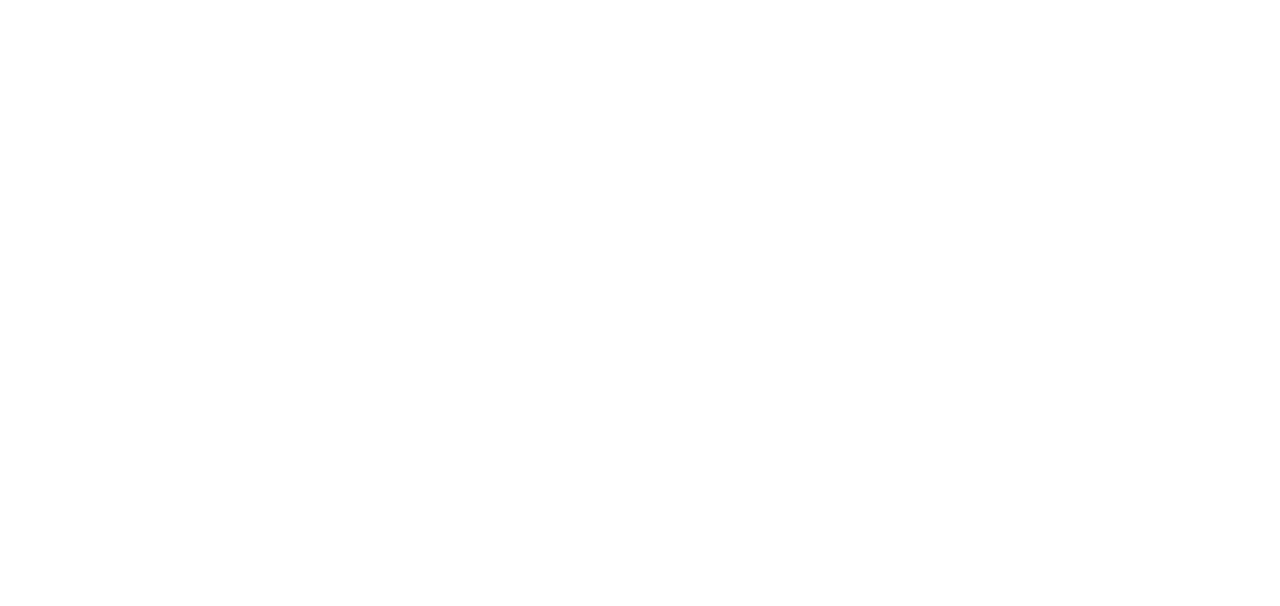
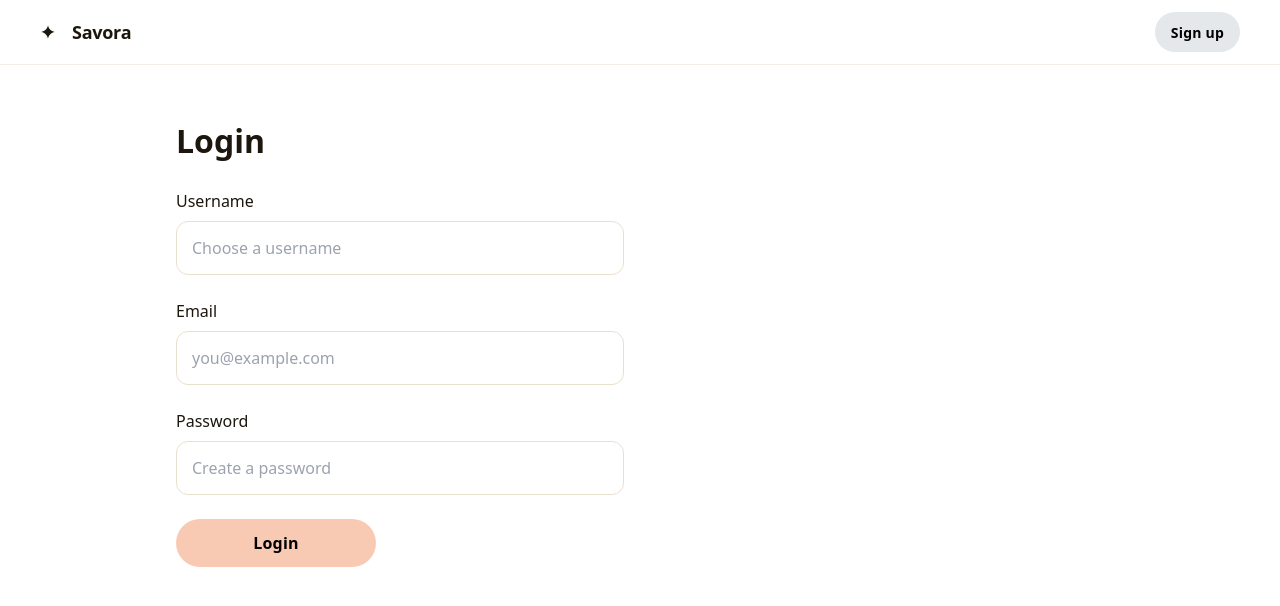
Before and after one commit to juliors1/Savora, a React (Vite) app in the folder Frontend/: page /login in a window 1280 px wide. Before the commit this address had no page. Shown: the top 606 px of the page. Built offline with nearby package versions, Linux system fonts and the light colour scheme.

Commit message:
Create Login Page

```diff
--- a/Frontend/src/App/App.jsx
+++ b/Frontend/src/App/App.jsx
@@ -1,6 +1,6 @@
 import React from "react";
 import { Routes, Route } from "react-router-dom";
-import NavBar from "../../components/NavBar/NavBar";
+// import NavBar from "../../components/NavBar/NavBar";
 // import Login from '../Login/Login'
 // import Register from '..Signup/Signup'
 // import Profile from '../Profile/Profile'
--- a/Frontend/src/pages/App/App.jsx
+++ b/Frontend/src/pages/App/App.jsx
@@ -1,7 +1,6 @@
 import React from "react";
 import { Routes, Route } from "react-router-dom";
-//
-// import Login from '../Login/Login'
+import Login from "../Login/Login";
 import Signup from "../Signup/Signup";
 // import Profile from '../Profile/Profile'
 import "./App.css";
@@ -19,6 +18,7 @@ const App = () => {
       <Routes>
         <Route path="/" element={<Search />} />
         <Route path="/signup" element={<Signup />} />
+        <Route path="/login" element={<Login />} />
         <Route path="/recipe/create" element={<CreateRecipe />} />
         {/* <Route path="/recipe/view/:id" element={<ViewRecipe />} />
         <Route path="/recipe/edit/:id" element={<EditRecipe />} />
--- a/Frontend/src/pages/Login/Login.jsx
+++ b/Frontend/src/pages/Login/Login.jsx
@@ -2,7 +2,85 @@ import React from 'react'
 
 const Login = () => {
   return (
-    <div>Login</div>
+    <div
+        className="relative flex size-full min-h-screen flex-col bg-[#FFFFFF] group/design-root overflow-x-hidden"
+        style={{ fontFamily: '"Plus Jakarta Sans", "Noto Sans", sans-serif' }}
+      >
+        <div className="layout-container flex h-full grow flex-col">
+          <header className="flex items-center justify-between whitespace-nowrap border-b border-solid border-b-[#F4EFE6] px-10 py-3">
+            <div className="flex items-center gap-4 text-[#1C160C]">
+              <div className="size-4">
+                <svg
+                  viewBox="0 0 48 48"
+                  fill="none"
+                  xmlns="http://www.w3.org/2000/svg"
+                >
+                  <path
+                    d="M24 4C25.7818 14.2173 33.7827 22.2182 44 24C33.7827 25.7818 25.7818 33.7827 24 44C22.2182 33.7827 14.2173 25.7818 4 24C14.2173 22.2182 22.2182 14.2173 24 4Z"
+                    fill="currentColor"
+                  />
+                </svg>
+              </div>
+              <h2 className="text-[#1C160C] text-lg font-bold leading-tight tracking-[-0.015em]">
+                Savora
+              </h2>
+            </div>
+            <button className="flex min-w-[84px] max-w-[480px] cursor-pointer items-center justify-center overflow-hidden rounded-full h-10 px-4 bg-[#E5E8EB] text-#000] text-sm font-bold leading-normal tracking-[0.015em]">
+              <span className="truncate">Sign up</span>
+            </button>
+          </header>
+          <div className="px-40 flex flex-1 justify-center py-5">
+            <div className="layout-content-container flex flex-col w-[512px] max-w-[512px] py-5 max-w-[960px] flex-1">
+              <div className="flex flex-wrap justify-between gap-3 p-4">
+                <p className="text-[#1C160C] tracking-light text-[32px] font-bold leading-tight min-w-72">
+                  Login
+                </p>
+              </div>
+              <div className="flex max-w-[480px] flex-wrap items-end gap-4 px-4 py-3">
+                <label className="flex flex-col min-w-40 flex-1">
+                  <p className="text-[#1C160C] text-base font-medium leading-normal pb-2">
+                    Username
+                  </p>
+                  <input
+                    placeholder="Choose a username"
+                    className="form-input flex w-full min-w-0 flex-1 resize-none overflow-hidden rounded-xl text-[#1C160C] focus:outline-0 focus:ring-0 border border-[#E9DFCE] bg-[#FFFFFF] focus:border-[#E9DFCE] h-14 placeholder:text-[##A9A9A9] p-[15px] text-base font-normal leading-normal"
+                    defaultValue=""
+                  />
+                </label>
+              </div>
+              <div className="flex max-w-[480px] flex-wrap items-end gap-4 px-4 py-3">
+                <label className="flex flex-col min-w-40 flex-1">
+                  <p className="text-[#1C160C] text-base font-medium leading-normal pb-2">
+                    Email
+                  </p>
+                  <input
+                    placeholder="you@example.com"
+                    className="form-input flex w-full min-w-0 flex-1 resize-none overflow-hidden rounded-xl text-[#1C160C] focus:outline-0 focus:ring-0 border border-[#E9DFCE] bg-[#FFFFFF] focus:border-[#E9DFCE] h-14 placeholder:text-[##A9A9A9] p-[15px] text-base font-normal leading-normal"
+                    defaultValue=""
+                  />
+                </label>
+              </div>
+              <div className="flex max-w-[480px] flex-wrap items-end gap-4 px-4 py-3">
+                <label className="flex flex-col min-w-40 flex-1">
+                  <p className="text-[#1C160C] text-base font-medium leading-normal pb-2">
+                    Password
+                  </p>
+                  <input
+                    placeholder="Create a password"
+                    className="form-input flex w-full min-w-0 flex-1 resize-none overflow-hidden rounded-xl text-[#1C160C] focus:outline-0 focus:ring-0 border border-[#E9DFCE] bg-[#FFFFFF] focus:border-[#E9DFCE] h-14 placeholder:text-[##A9A9A9] p-[15px] text-base font-normal leading-normal"
+                    defaultValue=""
+                  />
+                </label>
+              </div>
+              <div className="flex px-4 py-3">
+                <button className="flex min-w-[84px] max-w-[200px] cursor-pointer items-center justify-center overflow-hidden rounded-full h-12 px-5 flex-1 bg-[#F9CAB3] text-[#000] text-base font-bold leading-normal tracking-[0.015em]">
+                  <span className="truncate">Login</span>
+                </button>
+              </div>
+            </div>
+          </div>
+        </div>
+      </div>
   )
 }
 
```
